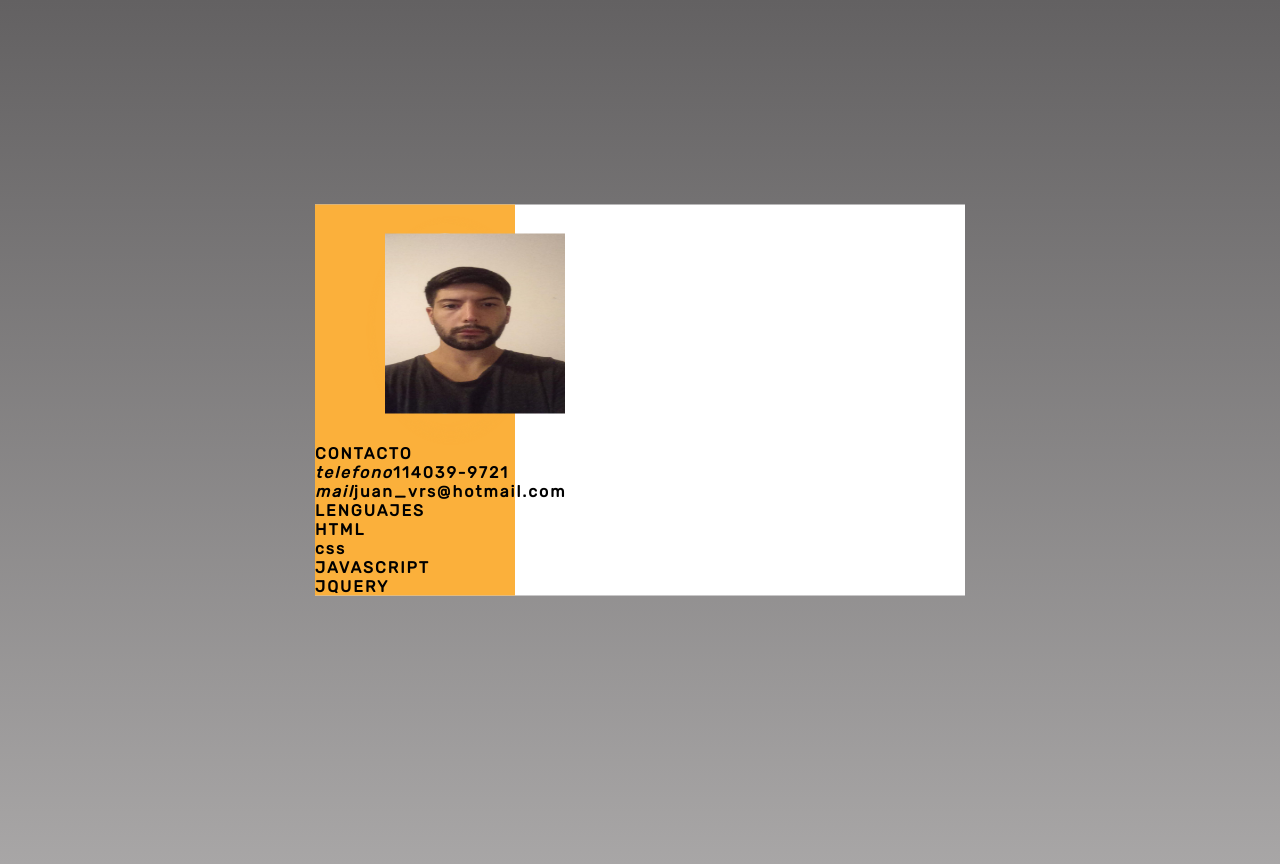
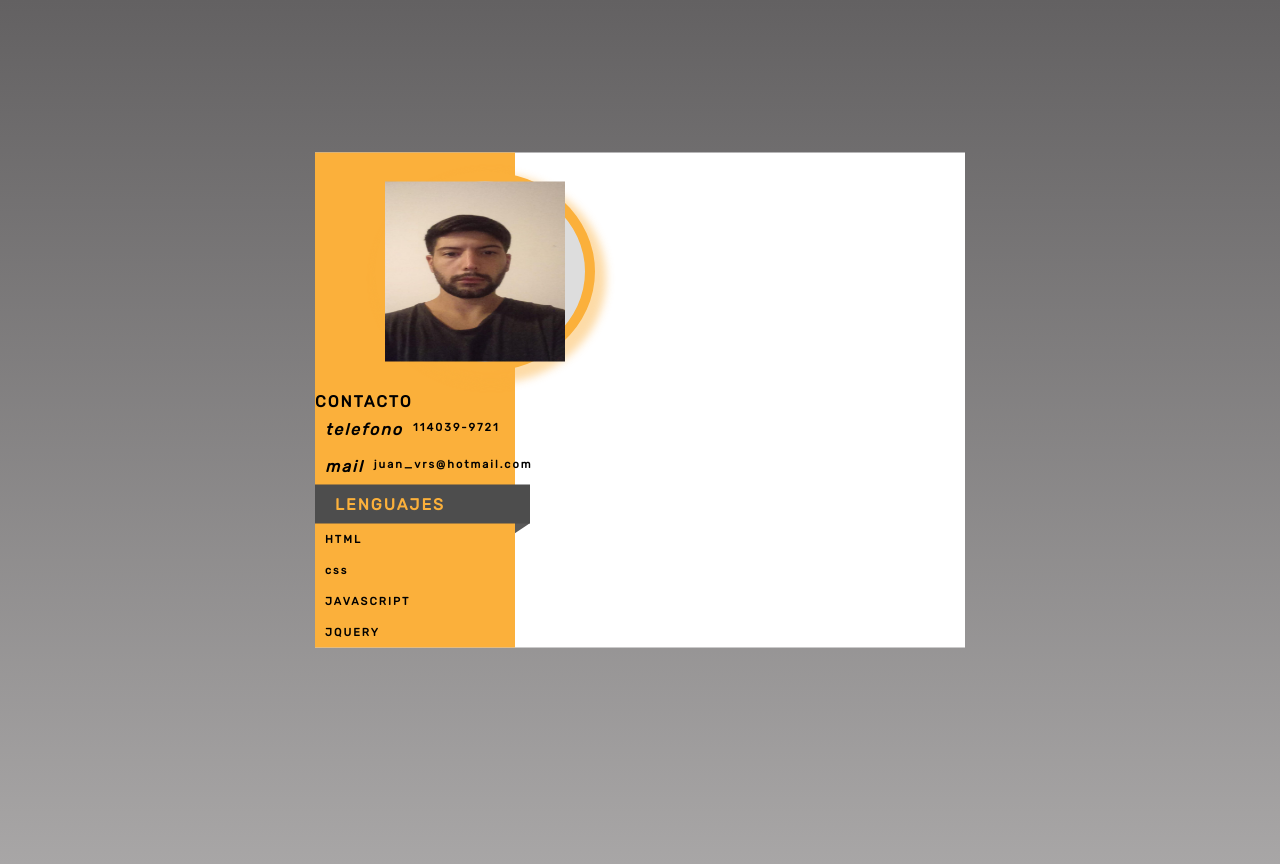
Before and after one commit to juancdom/cv, a plain HTML site: page cv/index.html in a window 1280 px wide. Drawn offline with Linux system fonts and the light colour scheme.

Commit message:
modificaciones 31/05

```diff
--- a/cv/estilos.css
+++ b/cv/estilos.css
@@ -43,3 +43,77 @@ body
     border: 10px solid #fbb03b;
     box-shadow: 6px 7px 9px 5px #fbb03b73;
 }
+.profile-img
+{
+    width: 100%;
+    border-radius: 50%;
+}
+.box-1
+{
+    position: relative;
+}
+.headding
+{
+    background-color: #4d4d4d;
+    padding: 10px;
+    color: #fbb03b;
+    text-align: left;
+    padding-left: 20px;
+    margin-right: -15px;
+}
+.headding::after
+{
+    content: "";
+    position: absolute;
+    width: 21px;
+    height: 18px;
+    background-color: #5a5959;
+    left: 191px;
+    top: 26px;
+    transform: rotate(56deg);
+    z-index: -1;
+}
+.p1
+{
+    padding: 9px 10px;
+    font-size: 11px;
+}
+.icons1
+{
+    font-size: 16px !important;
+    padding-right: 10px !important;
+    vertical-align: sub;
+}
+.skill-container
+{
+    width: 90%;
+    background-color: #4d4d4d;
+    margin: 0px 10px;
+}
+.skill
+{
+  text-align: right;
+  padding-top: 2px;
+  padding-bottom: 2px;
+  color: white;
+}
+.skill-html
+{
+    width: 90%;
+    background-color: white;
+}
+.skill-css
+{
+    width: 80%;
+    background-color: white;
+}
+.skill-js
+{
+    width: 85%;
+    background-color: white;
+}
+.skill-jquery
+{
+    width: 80%;
+    background-color: white;
+}
```
